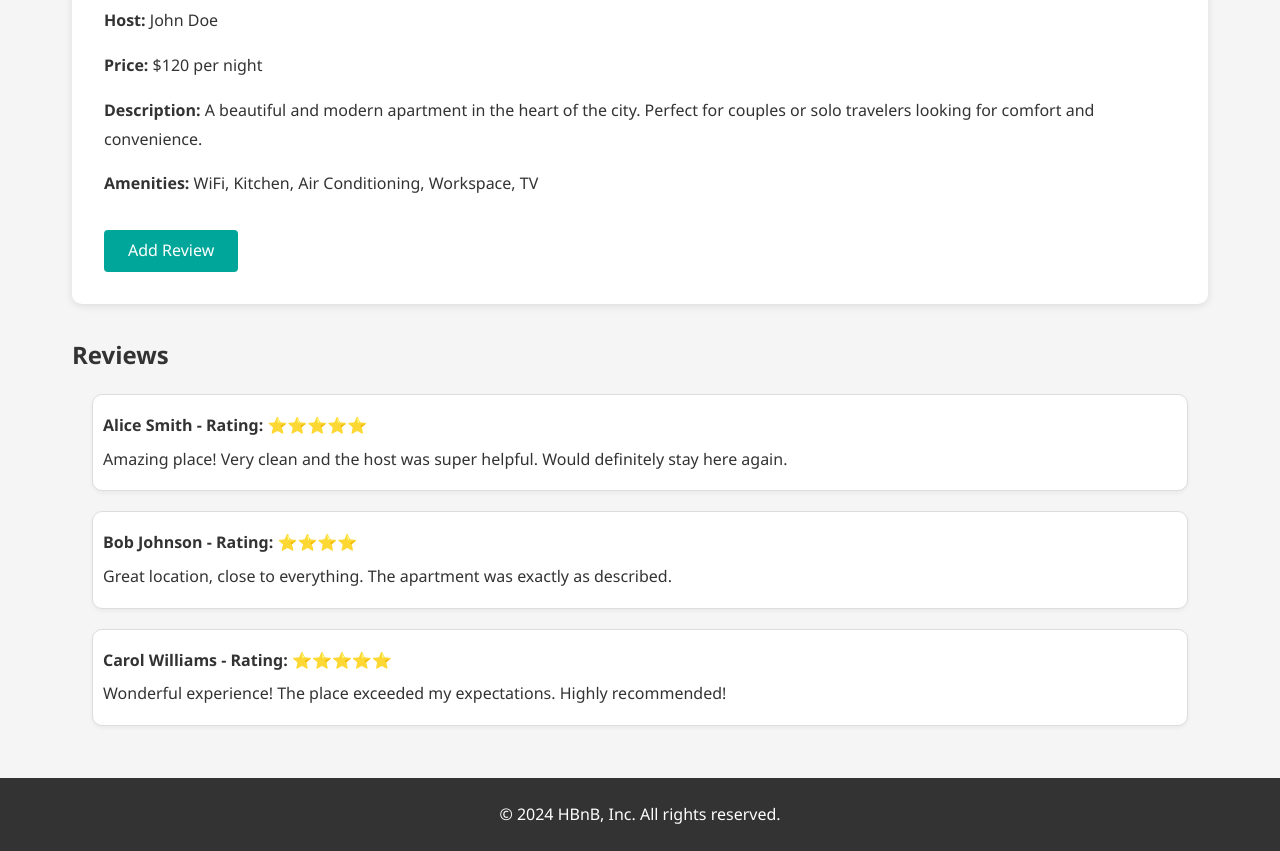
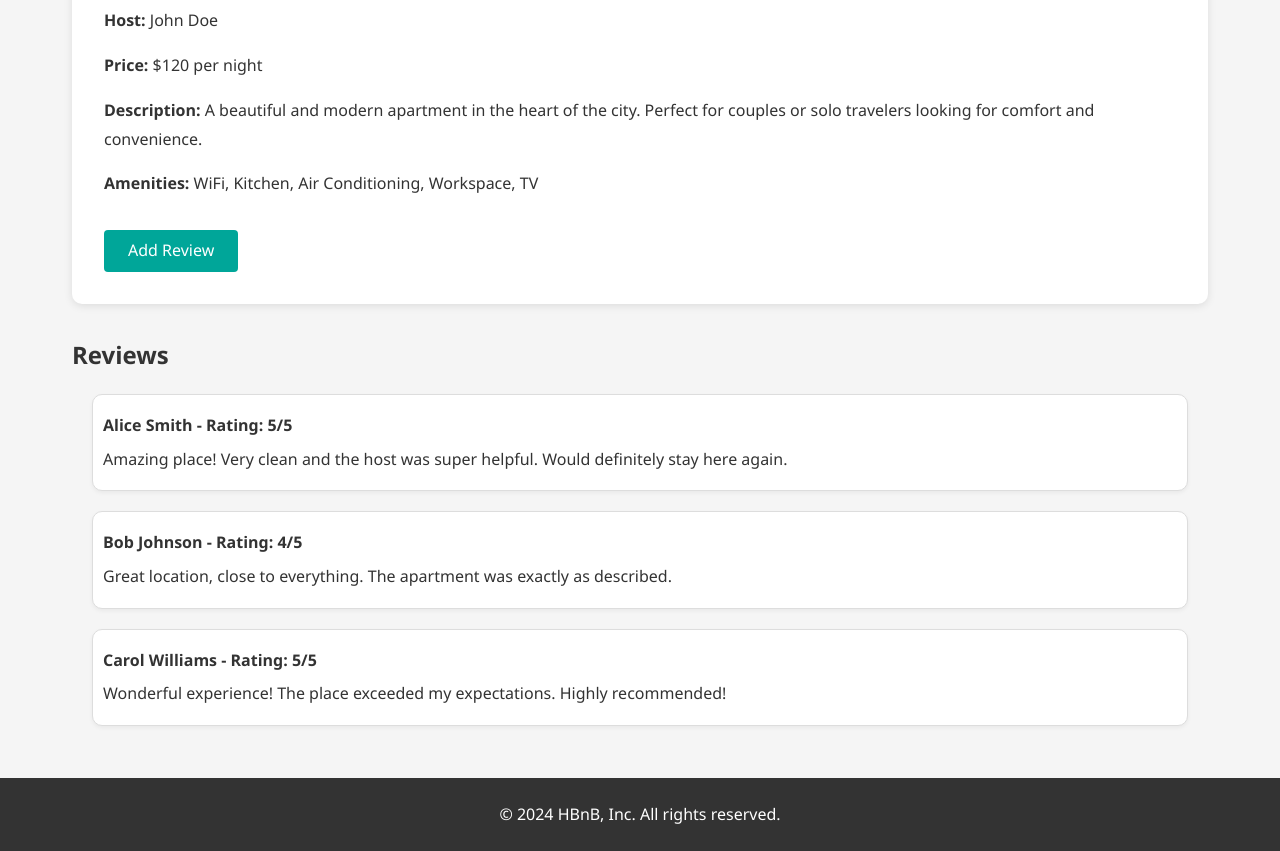
Before and after one commit to Gerdia0117/holbertonschool-hbnb, a plain HTML site: page part4/place.html in a window 1280 px wide. Shown: the part 225-1076 px from the top of the page. Drawn offline with Linux system fonts and the light colour scheme.

Commit message:
Remove emojis from place.html
- Replace star emoji ratings with text format (5/5, 4/5)
- More professional and cleaner appearance
- Avoids potential display issues across different systems

```diff
--- a/part4/place.html
+++ b/part4/place.html
@@ -34,17 +34,17 @@
             <h2>Reviews</h2>
 
             <div class="review-card">
-                <p><strong>Alice Smith</strong> - Rating: ⭐⭐⭐⭐⭐</p>
+                <p><strong>Alice Smith</strong> - Rating: 5/5</p>
                 <p>Amazing place! Very clean and the host was super helpful. Would definitely stay here again.</p>
             </div>
 
             <div class="review-card">
-                <p><strong>Bob Johnson</strong> - Rating: ⭐⭐⭐⭐</p>
+                <p><strong>Bob Johnson</strong> - Rating: 4/5</p>
                 <p>Great location, close to everything. The apartment was exactly as described.</p>
             </div>
 
             <div class="review-card">
-                <p><strong>Carol Williams</strong> - Rating: ⭐⭐⭐⭐⭐</p>
+                <p><strong>Carol Williams</strong> - Rating: 5/5</p>
                 <p>Wonderful experience! The place exceeded my expectations. Highly recommended!</p>
             </div>
         </section>
```
